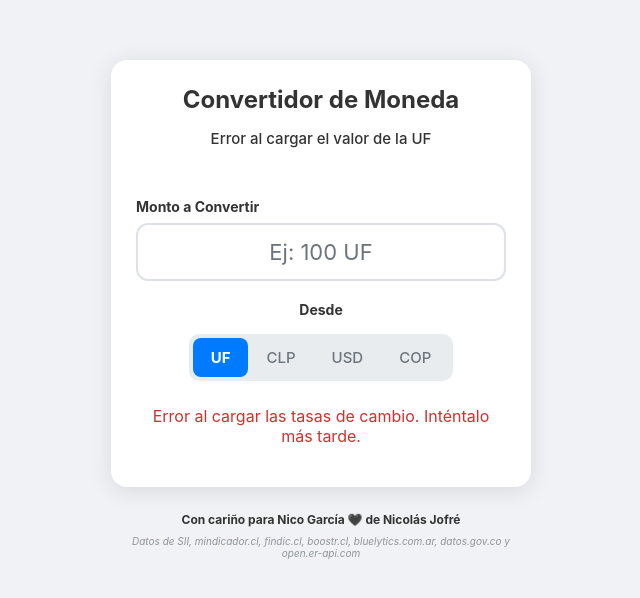
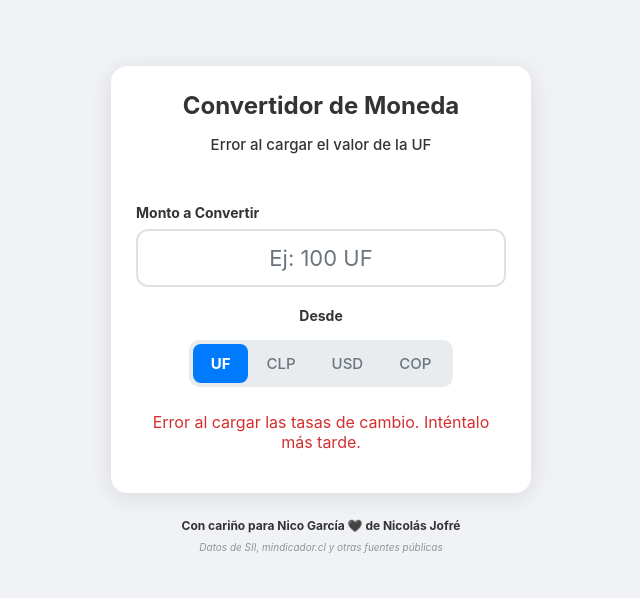
Before and after one commit to njofrey/divisas-chile, a plain HTML site: page index.html in a window 1280 px wide. Shown: the part 106-704 px from the top of the page, without its empty margins (319-959 px from the left). Drawn offline with Linux system fonts and the light colour scheme; no server answers.

Commit message:
docs: pie de pagina mas corto

```diff
--- a/index.html
+++ b/index.html
@@ -48,7 +48,7 @@
             <p class="credit">
                 Con cariño para Nico García <span style="color: black;">🖤</span> de Nicolás Jofré
             </p>
-            <p class="data-source">Datos de SII, mindicador.cl, findic.cl, boostr.cl, bluelytics.com.ar, datos.gov.co y open.er-api.com</p>
+            <p class="data-source">Datos de SII, mindicador.cl y otras fuentes públicas</p>
         </div>
     </div>
 
```
